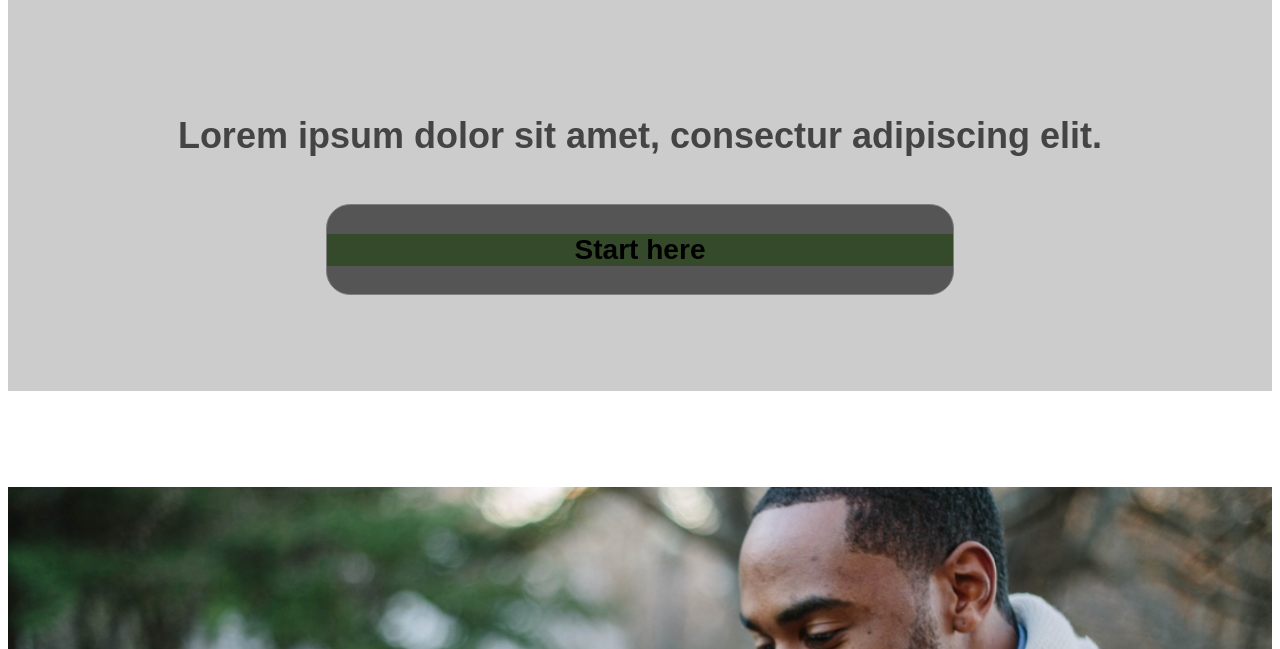
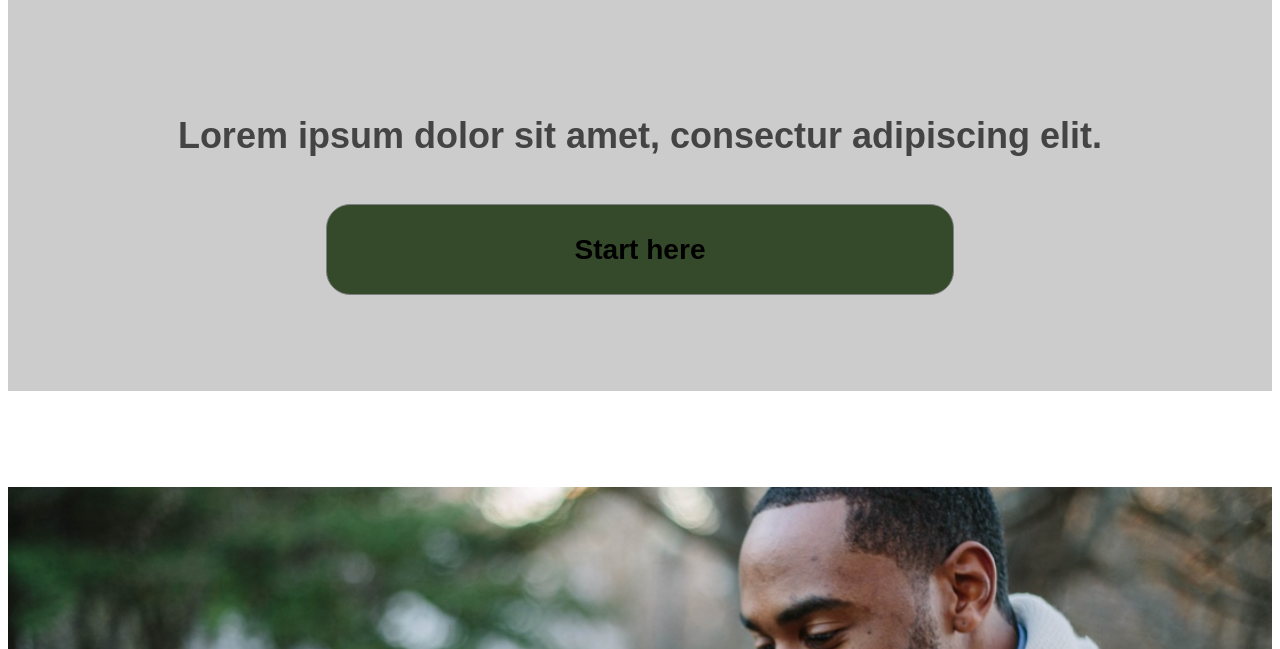
Before and after one commit to ajjonesx3/colmar-academy, a plain HTML site: page index.html in a window 1280 px wide. In both pictures the pointer is over the element "Start here". Shown: the part 1262-1911 px from the top of the page. Drawn offline with Linux system fonts and the light colour scheme.

Commit message:
Fixed button transition

```diff
--- a/style.css
+++ b/style.css
@@ -256,7 +256,11 @@ a h4:hover {
 	color:blue !important;
 }
 
-#start-here h3:hover {
+#button-container {
+	transition:background-color 300ms;
+}
+
+#button-container:hover {
 	background-color:#354a2a;
 }
 
```
